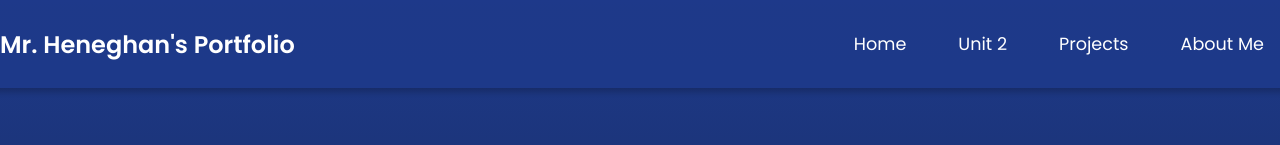
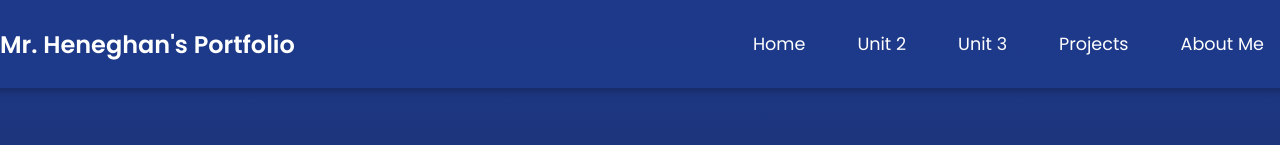
Before and after one commit to MurrayHeneghan/MurrayHeneghan.github.io, a plain HTML site: page index.html in a window 1280 px wide. Shown: the top 145 px of the page. Drawn offline with Linux system fonts and the light colour scheme.

Commit message:
Update index.html

```diff
--- a/index.html
+++ b/index.html
@@ -143,6 +143,7 @@
         <ul class="menu">
             <li><a href="#">Home</a></li>
             <li><a href="unit2.html">Unit 2</a></li>
+            <li><a href="unit3.html">Unit 3</a></li>
             <li><a href="#">Projects</a></li>
             <li><a href="#">About Me</a></li>
         </ul>
```
